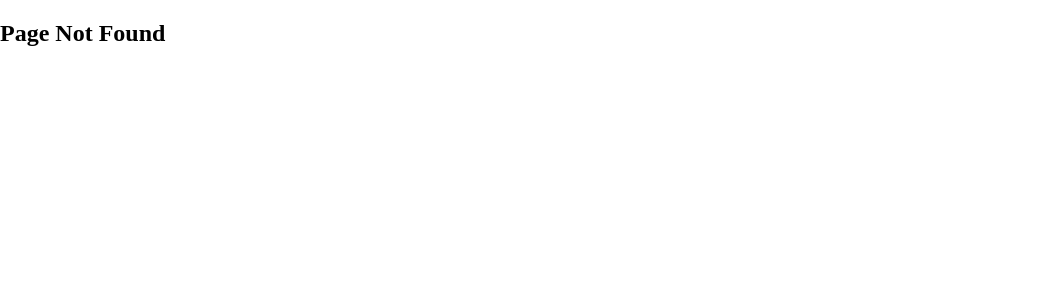
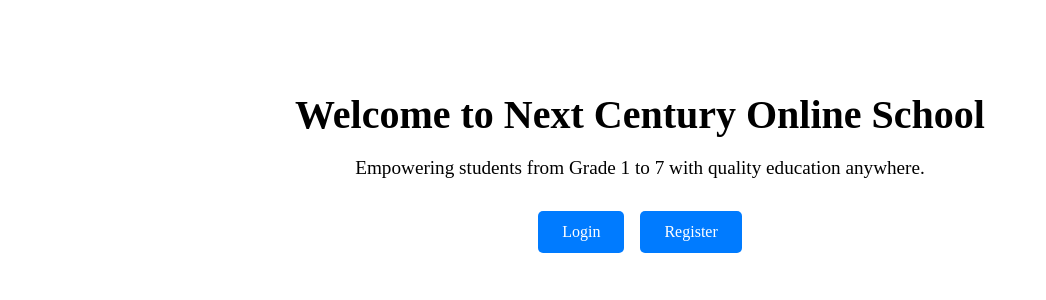
Before and after one commit to DeFatso/next_century_frontend, a React (Create React App) app: page / in a window 1280 px wide. Before the commit this address had no page. Shown: the top 300 px of the page, without its empty margins (0-1046 px from the left). Built offline with nearby package versions, Linux system fonts and the light colour scheme.

Commit message:
styled login page

```diff
--- a/src/App.js
+++ b/src/App.js
@@ -1,12 +1,16 @@
 import { Routes, Route, Link } from "react-router-dom";
 import RegisterPage from "./pages/RegisterPage";
 import LoginPage from "./pages/LoginPage";
+import DashboardPage from "./pages/DashboardPage";
+import LandingPage from "./pages/LandingPage";
 import NavBar from "./components/NavBar";
 
 function App() {
   return (
     <div className="App">
       <Routes>
+        <Route path="/" element={<LandingPage />} />
+        <Route path="/dashboard" element={<DashboardPage />} />
         <Route path="/register" element={<RegisterPage />} />
         <Route path="/login" element={<LoginPage />} />
         <Route path="*" element={<h2>Page Not Found</h2>} />
--- /dev/null
+++ b/src/pages/DashboardPage.jsx
@@ -0,0 +1,28 @@
+import React, { useEffect, useState } from "react";
+
+export default function DashboardPage() {
+  const [user, setUser] = useState(null);
+
+  useEffect(() => {
+    const storedUser = JSON.parse(localStorage.getItem("user"));
+    setUser(storedUser);
+  }, []);
+
+  if (!user) {
+    return (
+      <div>
+        <h2>Please log in to view your dashboard</h2>
+        <a href="/login">Go to Login</a>
+      </div>
+    );
+  }
+
+  return (
+    <div>
+      <h1>Dashboard</h1>
+      <h2>Welcome, {user.full_name}!</h2>
+      <p>Your role: {user.role}</p>
+      <p>Your email: {user.email}</p>
+    </div>
+  );
+}
--- /dev/null
+++ b/src/pages/LandingPage.js
@@ -0,0 +1,49 @@
+import React from "react";
+import { Link } from "react-router-dom";
+
+export default function LandingPage() {
+  return (
+    <div style={styles.container}>
+      <h1 style={styles.title}>Welcome to Next Century Online School</h1>
+      <p style={styles.subtitle}>
+        Empowering students from Grade 1 to 7 with quality education anywhere.
+      </p>
+
+      <div style={styles.buttonGroup}>
+        <Link to="/login" style={styles.button}>
+          Login
+        </Link>
+        <Link to="/register" style={styles.button}>
+          Register
+        </Link>
+      </div>
+    </div>
+  );
+}
+
+const styles = {
+  container: {
+    textAlign: "center",
+    padding: "4rem",
+  },
+  title: {
+    fontSize: "2.5rem",
+    marginBottom: "1rem",
+  },
+  subtitle: {
+    fontSize: "1.2rem",
+    marginBottom: "2rem",
+  },
+  buttonGroup: {
+    display: "flex",
+    justifyContent: "center",
+    gap: "1rem",
+  },
+  button: {
+    padding: "0.75rem 1.5rem",
+    backgroundColor: "#007BFF",
+    color: "#fff",
+    textDecoration: "none",
+    borderRadius: "5px",
+  },
+};
--- a/src/pages/LoginPage.jsx
+++ b/src/pages/LoginPage.jsx
@@ -1,5 +1,7 @@
 import React, { useState } from "react";
 import axios from "axios";
+import { useNavigate } from "react-router-dom";
+
 import "../styles/LoginPage.css";
 import sideImage from "../assets/form-image.png";
 
@@ -10,6 +12,7 @@ export default function LoginPage() {
   });
 
   const [message, setMessage] = useState("");
+  const navigate = useNavigate();
 
   const handleChange = (e) => {
     setFormData({
@@ -20,11 +23,24 @@ export default function LoginPage() {
 
   const handleSubmit = async (e) => {
     e.preventDefault();
+    setMessage(""); // clear any previous message
+
     try {
       const res = await axios.post("http://127.0.0.1:5000/login", formData);
-      setMessage(res.data.message);
+
+      if (res.data.message === "Login successful") {
+        // Save user to localStorage
+        localStorage.setItem("user", JSON.stringify(res.data.user));
+
+        // Redirect to dashboard
+        navigate("/dashboard");
+      } else {
+        setMessage("Unexpected error.");
+      }
     } catch (err) {
-      setMessage("Error logging in");
+      setMessage(
+        err.response?.data?.message || "Error logging in. Please try again."
+      );
       console.error(err);
     }
   };
@@ -48,6 +64,7 @@ export default function LoginPage() {
               placeholder="Email"
               value={formData.email}
               onChange={handleChange}
+              required
             />
             <input
               type="password"
@@ -55,6 +72,7 @@ export default function LoginPage() {
               placeholder="Password"
               value={formData.password_hash}
               onChange={handleChange}
+              required
             />
             <button type="submit">Login</button>
           </form>
--- a/src/pages/RegisterPage.jsx
+++ b/src/pages/RegisterPage.jsx
@@ -1,4 +1,4 @@
-import React, { useState } from "react";
+import React, { useState, useEffect } from "react";
 import axios from "axios";
 import "../styles/RegisterPage.css";
 import sideImage from "../assets/form-image.png";
@@ -8,10 +8,18 @@ export default function RegisterPage() {
     full_name: "",
     email: "",
     password_hash: "",
-    role: "student",
+    grade_id: "", // 👈 grade_id now here
   });
 
   const [message, setMessage] = useState("");
+  const [grades, setGrades] = useState([]); // optional: fetch grades dynamically
+
+  // optionally load grades from backend
+  useEffect(() => {
+    axios.get("http://127.0.0.1:5000/grades")
+      .then(res => setGrades(res.data))
+      .catch(err => console.error("Error fetching grades", err));
+  }, []);
 
   const handleChange = (e) => {
     setFormData({
@@ -23,7 +31,10 @@ export default function RegisterPage() {
   const handleSubmit = async (e) => {
     e.preventDefault();
     try {
-      const res = await axios.post("http://127.0.0.1:5000/register", formData);
+      const res = await axios.post("http://127.0.0.1:5000/register", {
+        ...formData,
+        grade_id: parseInt(formData.grade_id), // ensure integer
+      });
       setMessage(res.data.message);
     } catch (err) {
       setMessage("Error registering user");
@@ -32,7 +43,6 @@ export default function RegisterPage() {
   };
 
   const handleGoogleSignIn = () => {
-    // TODO: Replace with your Google OAuth flow
     alert("Google Sign-In not implemented yet.");
   };
 
@@ -66,10 +76,23 @@ export default function RegisterPage() {
               value={formData.password_hash}
               onChange={handleChange}
             />
-            <select name="role" value={formData.role} onChange={handleChange}>
-              <option value="student">Student</option>
-              <option value="admin">Admin</option>
+            <select
+              name="grade_id"
+              value={formData.grade_id}
+              onChange={handleChange}
+            >
+              <option value="">Select Grade</option>
+              {grades.length > 0
+                ? grades.map((grade) => (
+                    <option key={grade.id} value={grade.id}>
+                      {grade.name}
+                    </option>
+                  ))
+                : [1,2,3,4,5,6,7].map(g => (
+                    <option key={g} value={g}>Grade {g}</option>
+                  ))}
             </select>
+
             <button type="submit">Register</button>
           </form>
 
```
